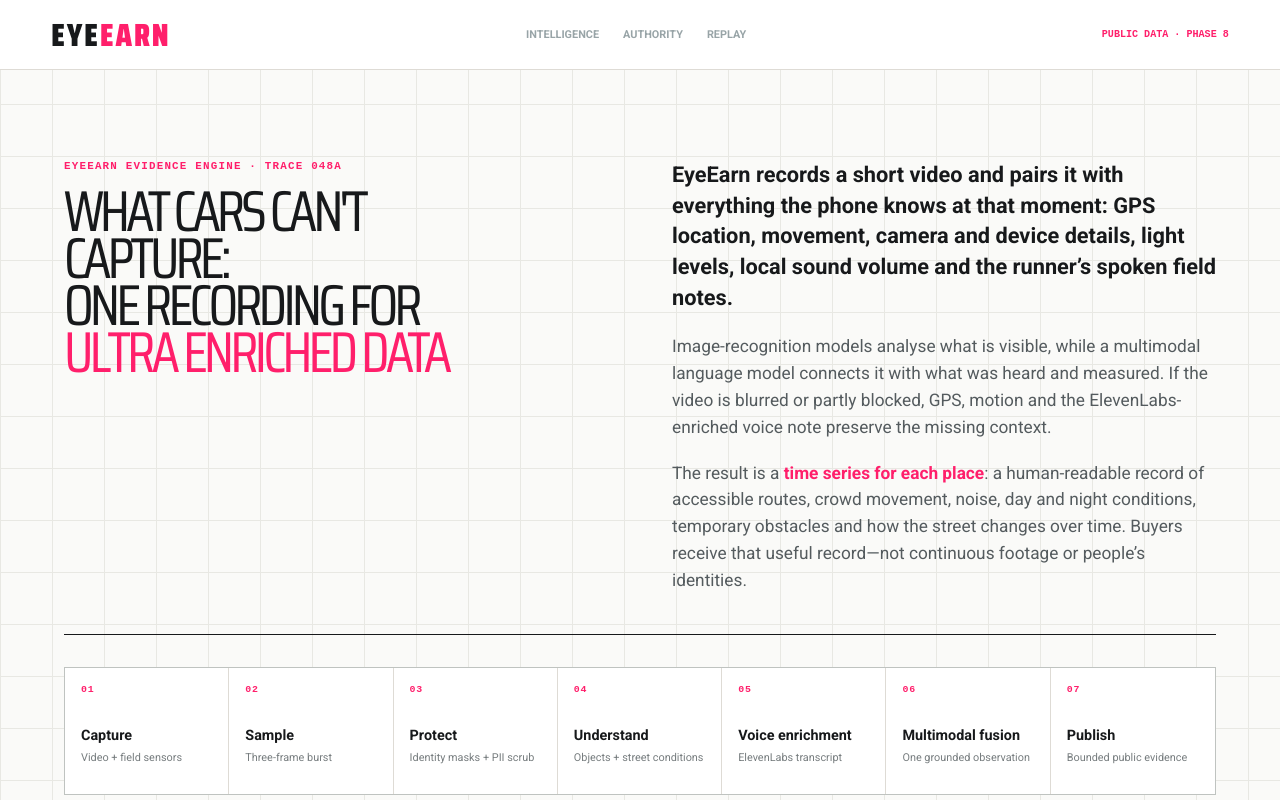
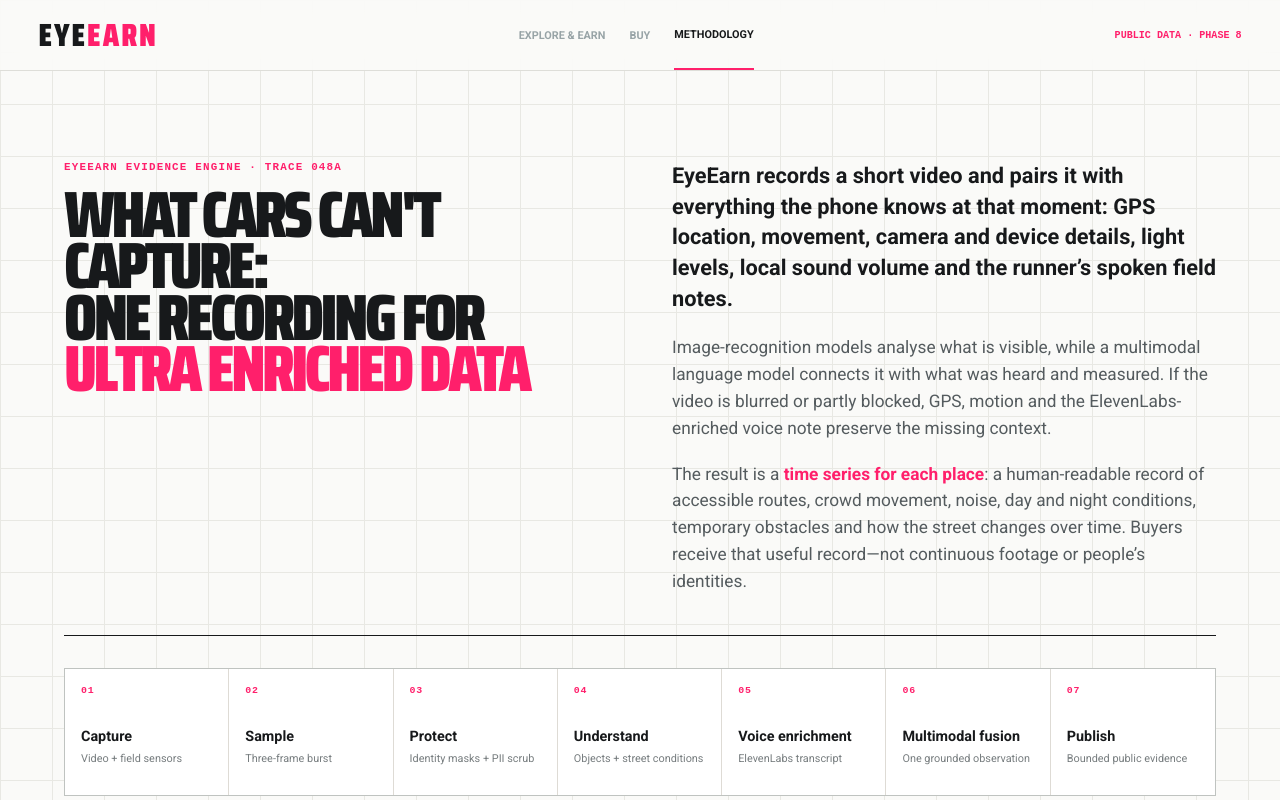
Before and after one commit to anshulyadav1976/EyeEarn, a Next.js app: page /developers in a window 1280 px wide. Shown: the top 800 px of the page. Built offline with nearby package versions, Linux system fonts and the light colour scheme.

Commit message:
Unify primary navigation and page surfaces

```diff
--- a/src/app/buyer/buyer.module.css
+++ b/src/app/buyer/buyer.module.css
@@ -1,9 +1,9 @@
 .page {
   min-height: 100vh;
-  background-color: #fafaf8;
+  background-color: var(--eye-paper);
   background-image:
-    linear-gradient(#e8e8e3 1px, transparent 1px),
-    linear-gradient(90deg, #e8e8e3 1px, transparent 1px);
+    linear-gradient(var(--eye-grid) 1px, transparent 1px),
+    linear-gradient(90deg, var(--eye-grid) 1px, transparent 1px);
   background-size: 52px 52px;
   color: #17191b;
 }
@@ -13,8 +13,9 @@
   align-items: center;
   gap: 3vw;
   padding: 0 3vw;
-  background: #fff;
-  border-bottom: 1px solid #dedbd5;
+  background: var(--eye-header);
+  border-bottom: 1px solid var(--eye-hair);
+  backdrop-filter: blur(12px);
 }
 .header nav {
   display: flex;
@@ -28,14 +29,13 @@
   text-transform: uppercase;
   color: #89969b;
 }
-.header nav a,
-.header nav b {
+.header nav a {
   display: flex;
   align-items: center;
   height: 70px;
   line-height: 1;
 }
-.header nav b {
+.header nav a[aria-current="page"] {
   color: #17191b;
   border-bottom: 2px solid #ff1f6b;
 }
@@ -505,10 +505,14 @@
     padding: 0 1rem;
   }
   .header nav {
-    display: none;
+    display: flex;
+    gap: clamp(0.45rem, 2.2vw, 0.9rem);
+    margin-left: auto;
+    font-size: 0.56rem;
+    letter-spacing: 0.035em;
   }
   .status {
-    margin-left: auto;
+    display: none;
   }
   .hero {
     display: grid;
--- a/src/app/buyer/page.tsx
+++ b/src/app/buyer/page.tsx
@@ -8,6 +8,7 @@
 import { streetMapStyle } from "@/lib/map-styles";
 import styles from "./buyer.module.css";
 import BuyerToolsNav from "../buyer-tools-nav";
+import PrimaryNav from "../primary-nav";
 type Coverage = {
   id: string;
   name: string;
@@ -527,11 +528,7 @@
         <Link className="wordmark" href="/">
           EYE<span>EARN</span>
         </Link>
-        <nav>
-          <Link href="/explore">Explore & Earn</Link>
-          <b>Buyer</b>
-          <Link href="/operations">Submissions</Link>
-        </nav>
+        <PrimaryNav active="buyer" />
         <span className={styles.status}>● BUYER CONSOLE</span>
       </header>
       <BuyerToolsNav active="coverage" />
--- a/src/app/developers/developers.module.css
+++ b/src/app/developers/developers.module.css
@@ -1,9 +1,9 @@
 .page {
   min-height: 100vh;
-  background-color: #fafaf8;
+  background-color: var(--eye-paper);
   background-image:
-    linear-gradient(#e8e8e3 1px, transparent 1px),
-    linear-gradient(90deg, #e8e8e3 1px, transparent 1px);
+    linear-gradient(var(--eye-grid) 1px, transparent 1px),
+    linear-gradient(90deg, var(--eye-grid) 1px, transparent 1px);
   background-size: 52px 52px;
   color: #17191b;
 }
@@ -12,9 +12,10 @@
   display: flex;
   align-items: center;
   gap: 2.5rem;
-  padding: 0 4vw;
-  background: #fff;
-  border-bottom: 1px solid #dedbd5;
+  padding: 0 3vw;
+  background: var(--eye-header);
+  border-bottom: 1px solid var(--eye-hair);
+  backdrop-filter: blur(12px);
 }
 .header nav {
   display: flex;
@@ -25,6 +26,15 @@
     700 0.68rem ui-monospace,
     monospace;
   text-transform: uppercase;
+}
+.header nav a {
+  height: 70px;
+  display: flex;
+  align-items: center;
+}
+.header nav a[aria-current="page"] {
+  color: #17191b;
+  border-bottom: 2px solid #ff1f6b;
 }
 .header > span {
   color: #ff1f6b;
@@ -103,10 +113,10 @@
 .labIntro h2 {
   max-width: 16ch;
   margin: 0;
-  font-size: clamp(2.7rem, 4.5vw, 4.8rem);
-  font-weight: 400;
-  letter-spacing: -0.07em;
-  line-height: 0.82;
+  font-size: clamp(3.1rem, 5.1vw, 5.8rem);
+  font-weight: 900;
+  letter-spacing: -0.055em;
+  line-height: 0.79;
   text-transform: uppercase;
 }
 .labIntro h2 em {
@@ -686,10 +696,14 @@
     padding: 0 1rem;
   }
   .header nav {
-    display: none;
+    display: flex;
+    gap: clamp(0.45rem, 2.2vw, 0.9rem);
+    margin-left: auto;
+    font-size: 0.56rem;
+    letter-spacing: 0.035em;
   }
   .header > span {
-    margin-left: auto;
+    display: none;
   }
   .hero,
   .sample {
@@ -711,7 +725,7 @@
     padding-top: 4rem;
   }
   .labIntro h2 {
-    font-size: clamp(2.6rem, 12vw, 4rem);
+    font-size: clamp(3rem, 13.5vw, 4.3rem);
   }
   .pipeline {
     grid-template-columns: 1fr;
--- a/src/app/developers/page.tsx
+++ b/src/app/developers/page.tsx
@@ -1,4 +1,5 @@
 import Link from "next/link";
+import PrimaryNav from "../primary-nav";
 import ProcessingLab from "./processing-lab";
 import styles from "./developers.module.css";
 
@@ -27,11 +28,7 @@
         <Link className="wordmark" href="/">
           EYE<span>EARN</span>
         </Link>
-        <nav>
-          <Link href="/intelligence">Intelligence</Link>
-          <Link href="/operations">Authority</Link>
-          <Link href="/replay">Replay</Link>
-        </nav>
+        <PrimaryNav active="methodology" />
         <span>PUBLIC DATA · PHASE 8</span>
       </header>
       <ProcessingLab />
--- a/src/app/explore/explore-client.tsx
+++ b/src/app/explore/explore-client.tsx
@@ -12,6 +12,7 @@
   type VoiceObservation,
 } from "@/lib/evidence-fusion";
 import type { BountyZone } from "@/lib/eyeearn-data";
+import PrimaryNav from "../primary-nav";
 import styles from "./explore.module.css";
 
 type SensorState = "idle" | "requesting" | "granted" | "unavailable" | "denied";
@@ -899,11 +900,7 @@
         <Link className="wordmark" href="/">
           EYE<span>EARN</span>
         </Link>
-        <nav>
-          <b>Explore & Earn</b>
-          <Link href="/buyer">Buyer</Link>
-          <Link href="/operations">Authority</Link>
-        </nav>
+        <PrimaryNav active="explore" />
         <span className={runLive ? styles.live : styles.ready}>
           {runLive ? "● SURVEY LIVE" : "PHASE 4"}
         </span>
--- a/src/app/explore/explore.module.css
+++ b/src/app/explore/explore.module.css
@@ -1,29 +1,44 @@
 .page {
   min-height: 100vh;
-  background: #f7f5f0;
+  background-color: var(--eye-paper);
+  background-image:
+    linear-gradient(var(--eye-grid) 1px, transparent 1px),
+    linear-gradient(90deg, var(--eye-grid) 1px, transparent 1px);
+  background-size: 52px 52px;
   color: #17191b;
 }
 .header {
-  height: 62px;
+  height: 70px;
   display: flex;
   align-items: center;
   gap: 26px;
-  padding: 0 24px;
-  background: #fff;
-  border-bottom: 1px solid #dedbd5;
+  padding: 0 3vw;
+  background: var(--eye-header);
+  border-bottom: 1px solid var(--eye-hair);
+  backdrop-filter: blur(12px);
   position: relative;
   z-index: 8;
 }
 .header nav {
   display: flex;
-  gap: 22px;
+  align-items: center;
+  gap: 2rem;
   margin: auto;
-  font-size: 0.76rem;
-  font-weight: 800;
-  color: #73777b;
+  height: 70px;
+  color: #89969b;
+  font:
+    700 0.72rem ui-monospace,
+    monospace;
+  text-transform: uppercase;
 }
-.header nav b {
+.header nav a {
+  height: 70px;
+  display: flex;
+  align-items: center;
+}
+.header nav a[aria-current="page"] {
   color: #17191b;
+  border-bottom: 2px solid #ff1f6b;
 }
 .header > span {
   font:
@@ -38,7 +53,7 @@
   color: #ff1f6b;
 }
 .workspace {
-  height: calc(100vh - 62px);
+  height: calc(100vh - 70px);
   min-height: 640px;
   position: relative;
   background: #d8dad6;
@@ -367,18 +382,26 @@
 }
 @media (max-width: 600px) {
   .header {
-    height: 54px;
-    padding: 0 14px;
+    height: 60px;
+    padding: 0 1rem;
   }
   .header nav {
-    display: none;
+    display: flex;
+    height: 60px;
+    gap: clamp(0.45rem, 2.2vw, 0.9rem);
+    margin-left: auto;
+    font-size: 0.56rem;
+    letter-spacing: 0.035em;
+  }
+  .header nav a {
+    height: 60px;
   }
   .workspace {
-    height: calc(100vh - 54px);
+    height: calc(100vh - 60px);
     min-height: 590px;
   }
   .runningWorkspace {
-    height: calc(100vh - 54px);
+    height: calc(100vh - 60px);
     min-height: 590px;
   }
   .itineraryBadge {
@@ -438,6 +461,6 @@
     font-size: 0.72rem;
   }
   .header > span {
-    font-size: 0.57rem;
+    display: none;
   }
 }
--- a/src/app/globals.css
+++ b/src/app/globals.css
@@ -1,5 +1,9 @@
 @import "tailwindcss";
 :root {
+  --eye-paper: #fafaf8;
+  --eye-grid: #e8e8e3;
+  --eye-hair: #deded9;
+  --eye-header: #fafaf8e8;
   --ink: #0d0f10;
   --panel: #151819;
   --chalk: #f4f0e8;
--- a/src/app/page.module.css
+++ b/src/app/page.module.css
@@ -1,16 +1,16 @@
 .page {
-  --paper: #fafaf8;
+  --paper: var(--eye-paper);
   --ink: #141618;
   --muted: #60656a;
-  --hair: #deded9;
+  --hair: var(--eye-hair);
   --pink: #ff1f6b;
   min-height: 100vh;
   overflow-x: hidden;
   color: var(--ink);
   background-color: var(--paper);
   background-image:
-    linear-gradient(#e8e8e3 1px, transparent 1px),
-    linear-gradient(90deg, #e8e8e3 1px, transparent 1px);
+    linear-gradient(var(--eye-grid) 1px, transparent 1px),
+    linear-gradient(90deg, var(--eye-grid) 1px, transparent 1px);
   background-size: 52px 52px;
   font-family: var(--font-roboto), Arial, sans-serif;
 }
@@ -24,7 +24,7 @@
   gap: 1.5rem;
   padding: 0 2rem;
   border-bottom: 1px solid var(--hair);
-  background: #fafaf8e8;
+  background: var(--eye-header);
   backdrop-filter: blur(12px);
 }
 
--- a/src/app/page.tsx
+++ b/src/app/page.tsx
@@ -22,10 +22,10 @@
   },
   {
     code: "03",
-    title: "Public Evidence",
+    title: "Ultra Enriched Data",
     copy: "Inspect the privacy-safe GeoJSON product without raw people, video or audio.",
     href: "/developers",
-    action: "View public API",
+    action: "View methodology",
     state: "V1",
   },
 ];
@@ -42,7 +42,7 @@
         <nav aria-label="Primary navigation">
           <Link href="/explore">Explore</Link>
           <Link href="/buyer">Buyer</Link>
-          <Link href="/developers">Public evidence</Link>
+          <Link href="/developers">Ultra Enriched Data</Link>
         </nav>
       </header>
 
--- /dev/null
+++ b/src/app/primary-nav.tsx
@@ -0,0 +1,21 @@
+import Link from "next/link";
+
+type Surface = "explore" | "buyer" | "methodology";
+
+const links = [
+  ["explore", "/explore", "EXPLORE & EARN"],
+  ["buyer", "/buyer", "BUY"],
+  ["methodology", "/developers", "METHODOLOGY"],
+] as const;
+
+export default function PrimaryNav({ active }: { active: Surface }) {
+  return (
+    <nav aria-label="Primary navigation">
+      {links.map(([id, href, label]) => (
+        <Link href={href} aria-current={active === id ? "page" : undefined} key={id}>
+          {label}
+        </Link>
+      ))}
+    </nav>
+  );
+}
```
Also changed, not shown: 1 other file (tests, documents, lock files or other folders).
